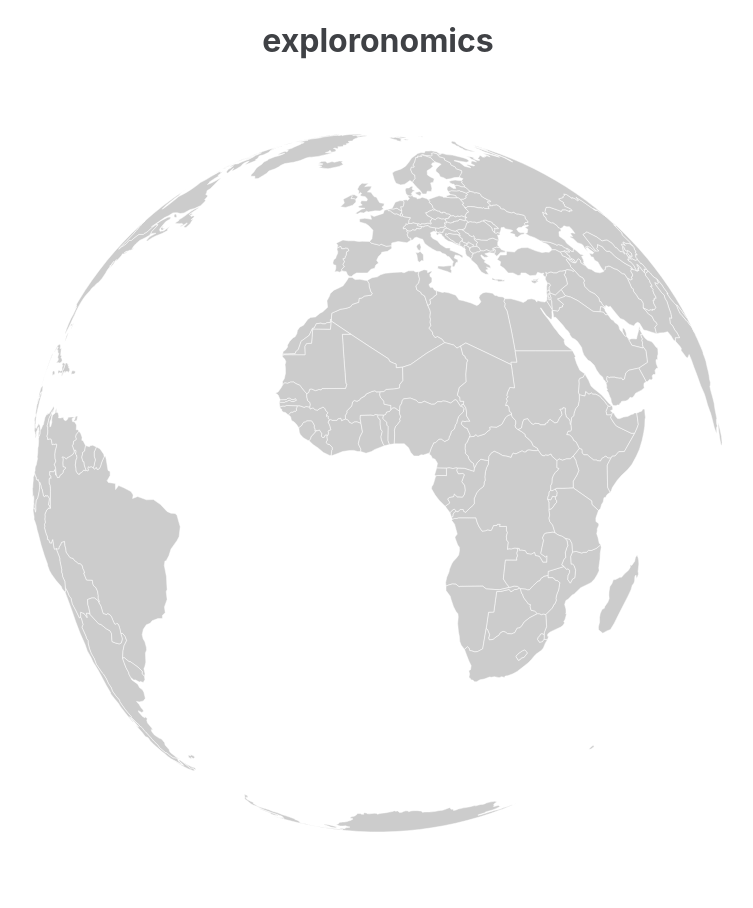
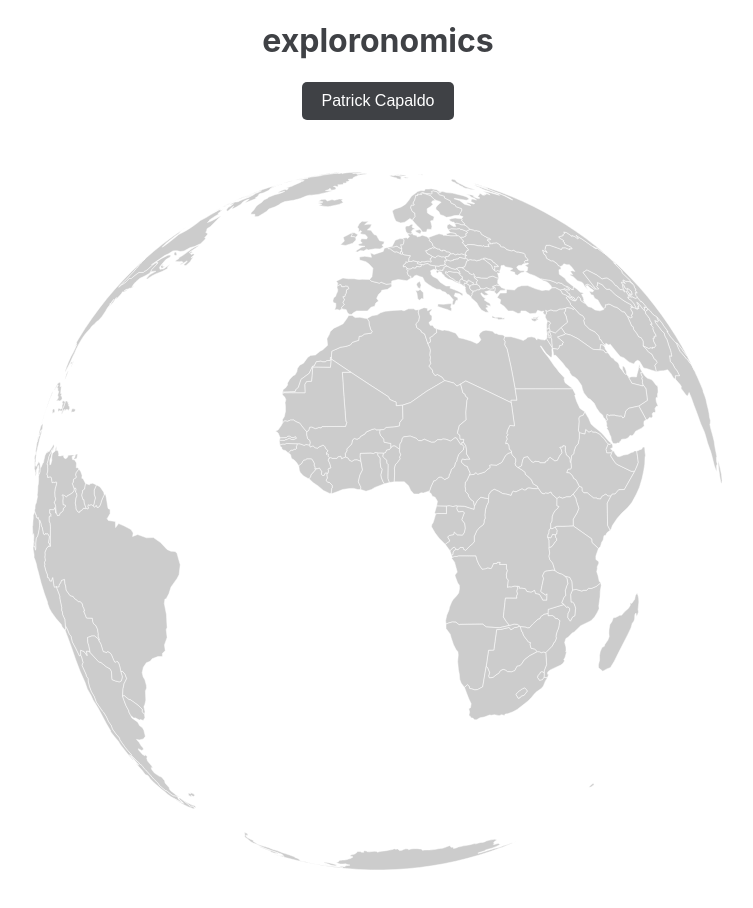
Before and after one commit to patrickcap/exploronomics, a React (Create React App) app in the folder frontend/: page / in a window 1280 px wide. Shown: the top 908 px of the page, without its empty margins (262-1015 px from the left). Before the commit the page ends 886 px from the top, so only its background shows below. Built offline with nearby package versions, Linux system fonts and the light colour scheme.

Commit message:
centred button

```diff
--- a/frontend/src/components/Globe.css
+++ b/frontend/src/components/Globe.css
@@ -45,9 +45,6 @@
 
 /* Back to Website Button */
 .back-to-website {
-  position: absolute;
-  top: 20px;
-  left: 20px;
   padding: 10px 20px;
   background-color: #3f4145;
   color: white;
--- a/frontend/src/components/Globe.js
+++ b/frontend/src/components/Globe.js
@@ -123,6 +123,12 @@ const Globe = () => {
 
   return (
     <div>
+      <button
+        className="back-to-website"
+        onClick={() => window.open('https://patrickcap.github.io/', '_blank')}
+        >
+        Patrick Capaldo
+      </button>
       <svg ref={svgRef}></svg>
       {selectedCountry && (
         <div className='modal-overlay' onClick={handleCloseModal}>
```
